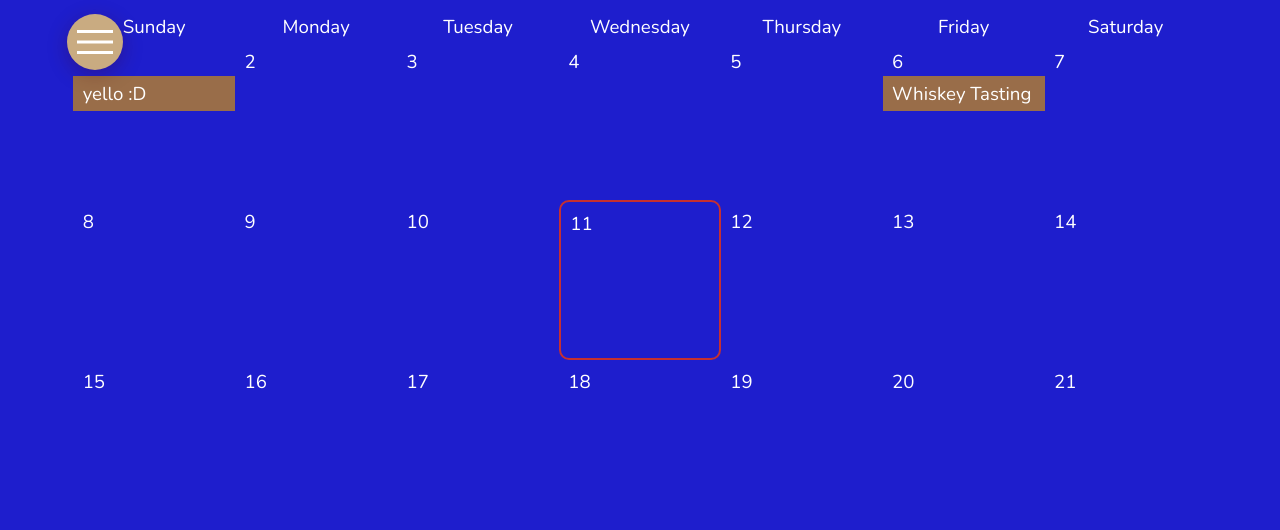
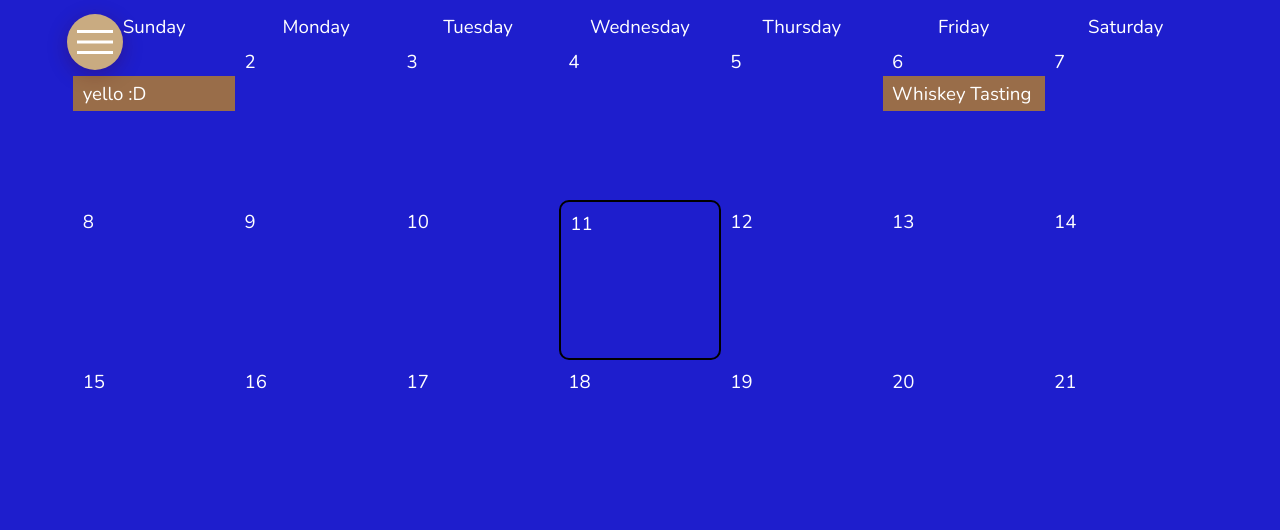
Before and after one commit to r-brt/FoodPantry, a PHP site: page /stepvarepo/calendar.php in a window 1280 px wide. Shown: the part 176-706 px from the top of the page. Run offline with PHP 8.4, Linux system fonts and the light colour scheme; data comes from the database, SQL or seed files in the repository; data that the repository does not hold is empty.

```diff
--- a/css/base.css
+++ b/css/base.css
@@ -74,28 +74,34 @@ table, td, tr, th, form, fieldset, em, button, a {
     --secondary-accent-color: rgb(175, 141, 92);
 
     /* Accessibility / WV theme variables */
---wv-accent-color: #1e3a8a; /* refined navy */
+--wv-accent-color: #111111; /* black */
 --wv-accent-foreground: #ffffff;
 
---wv-bg-light: #f8fafc; /* soft white */
---wv-text-dark: #0f172a; /* deep slate for readability */
---wv-muted-text: #64748b;
-
---calendar-event-color: #c53030; /* strong but clean red */
---calendar-event-color-hover: #1e3a8a; /* navy */
---calendar-today-border: 2px solid #c53030;
+--wv-bg-light: #ffffff;
+--wv-text-dark: #111111;
+--wv-muted-text: #6b6b6b;
+
+--calendar-event-color: #333333;
+--calendar-event-color-hover: #000000;
+--calendar-today-border: 2px solid #000000;
 
 --button-font-color: #ffffff;
 --button-padding: 0.5rem 1.5rem;
 --button-border-radius: 0.25rem;
 
---standard-border: 1px solid #1e3a8a;
---light-border: 1px solid #e2e8f0;
---text-field-border: 2px solid #cbd5e1;
-
---cancel-button-background-color: #c53030;
-
---error-color: #c53030;
+--standard-border: 1px solid #111111;
+--light-border: 1px solid #e5e5e5;
+--text-field-border: 2px solid #d4d4d4;
+
+--cancel-button-background-color: #000000;
+
+--error-color: #000000;
+
+/* Global rules */
+font-size: 18px;
+font-family: Montserrat;
+font-weight: 300;
+
 
 /* Global rules */
 font-size: 18px;
```
